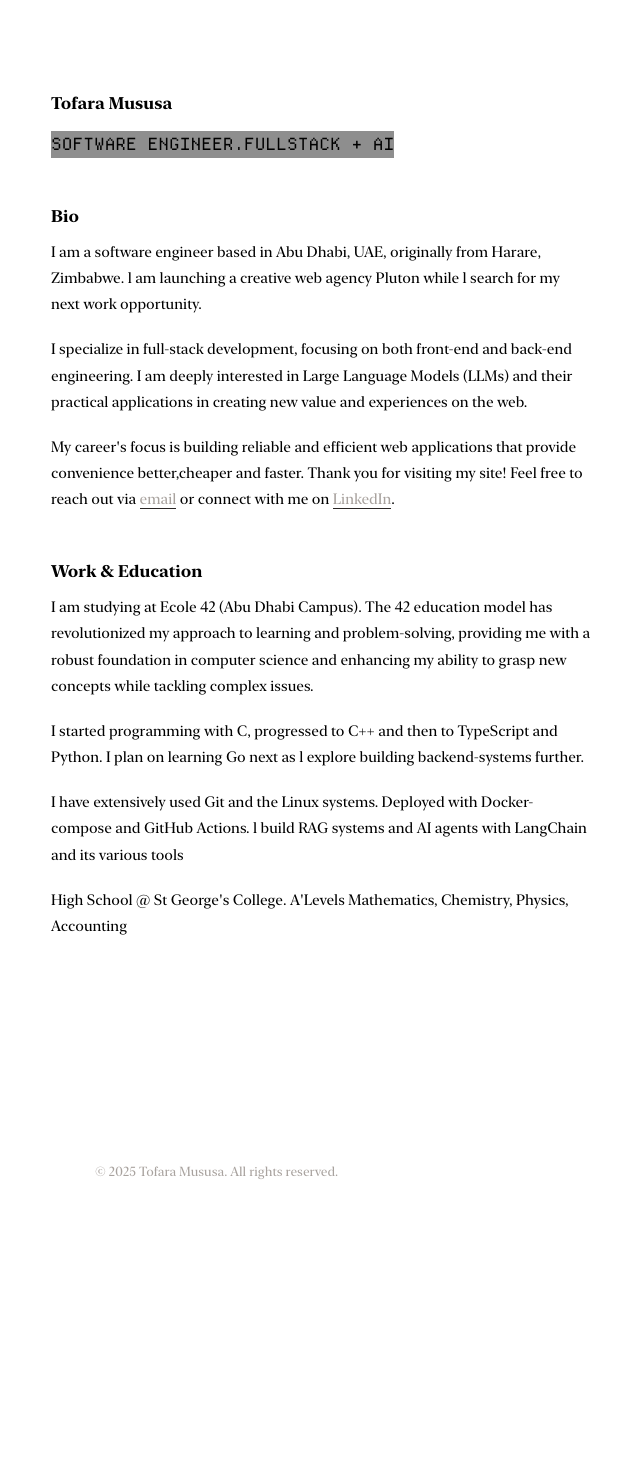
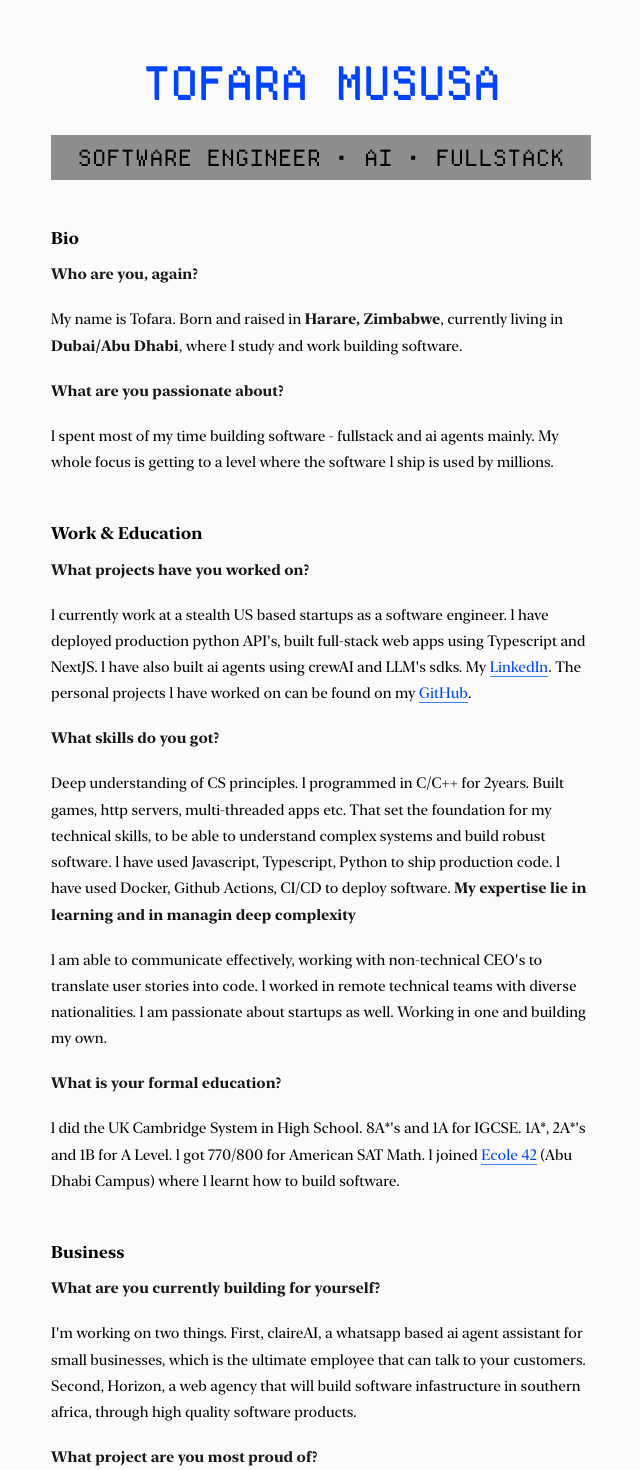
Before and after one commit to tofaramususa/tofaramususa.com, a Next.js app: page / in a window 1280 px wide. Shown: the top 1470 px of the page, without its empty margins (319-959 px from the left). Before the commit the page ends 1271 px from the top, so only its background shows below. Built offline with nearby package versions, Linux system fonts and the light colour scheme.

Commit message:
new look for reak

```diff
--- a/components/craft.tsx
+++ b/components/craft.tsx
@@ -1,61 +1,64 @@
-import * as React from "react"
+import * as React from "react";
 
-import Head from "next/head"
-import {type ClassValue,  clsx} from "clsx"
-import {twMerge} from "tailwind-merge"
+import Head from "next/head";
+import { type ClassValue, clsx } from "clsx";
+import { twMerge } from "tailwind-merge";
 
-export function cn(...inputs: ClassValue[])
-{
-	return twMerge(clsx(inputs))
+export function cn(...inputs: ClassValue[]) {
+  return twMerge(clsx(inputs));
 }
 
 type LayoutProps = {
-	children: React.ReactNode
-	className?: string
-}
+  children: React.ReactNode;
+  className?: string;
+};
 
-const Layout = ({children, className}: LayoutProps) => {
+const Layout = ({ children, className }: LayoutProps) => {
   return (
     <html
-		lang = "en"
+      lang="en"
       suppressHydrationWarning
       className={cn(
-			"no-scrollbar scroll-smooth antialised focus:scroll-auto", className)}
+        "no-scrollbar scroll-smooth antialised focus:scroll-auto",
+        className
+      )}
     >
       <Head>
-			<link rel="icon" href="/favicon.ico" sizes="any"/>
+        <link rel="icon" href="/favicon.ico" sizes="any" />
       </Head>
 
       {children}
     </html>
-	)
-}
+  );
+};
 
 type MainProps = {
-	children: React.ReactNode
-	className?: string
-}
+  children: React.ReactNode;
+  className?: string;
+};
 
-const Main = ({children, className} : MainProps) =>
-{
-	return(
-		<main className={cn(
+const Main = ({ children, className }: MainProps) => {
+  return (
+    <main
+      className={cn(
         // General Prose
         "prose:font-sans prose prose-neutral max-w-none text-black",
         // Prose Headings
-			"prose-headings:mt-8 prose-headings:text-lg prose-headings:font-semibold prose-headings:text-primary prose-h1:mt-0 prose-h1:prose-2xl prose-h2:mt-0 sm:prose-headings:mt-12 sm:prose-h1:mt-0 sm:prose-h2:mt-0 prose-h2:w-fit",
+        "prose-headings:mt-8 prose-headings:text-lg prose-headings:font-semibold prose-headings:text-primary prose-h1:mt-0 prose-h1:prose-2xl prose-h2:mt-0 sm:prose-headings:mt-12 sm:prose-h1:mt-0 sm:prose-h2:mt-0 prose-h2:w-fit prose-h2:mb-0",
         // Prose Paragraphs
         "prose-p:mb-0",
         // Prose Strong
         "prose-strong:font-semibold",
         // Inline Links
-			"prose-a:border-b prose-a:text-muted-foreground prose-a:no-underline prose-a:transition-all hover:prose-a:text-primary",
+		"prose-a:border-b prose-a:border-blue-500 prose-a:text-muted-foreground prose-a:no-underline prose-a:transition-all hover:prose-a:text-primary prose-a:[--tw-border-opacity:1] prose-a:[border-color:rgb(59,130,246,var(--tw-border-opacity))]",
         // Blockquotes
         "prose-blockquote:not-italic",
-			"pb-12 sm:pb-24", className
-		)}>
+        "pb-12 sm:pb-24",
+        className
+      )}
+    >
       {children}
     </main>
-	)
-}
-export {Layout, Main}
+  );
+};
+export { Layout, Main };
--- /dev/null
+++ b/src/app/components/Navbar.tsx
@@ -0,0 +1,22 @@
+import Link from "next/link";
+
+export const Navbar = () => {
+  return (
+    <nav className="mx-auto mt-12 mb-8 max-w-xl fade-in md:mt-16">
+      <div className="grid gap-2">
+        <div className="flex flex-col items-center justify-center">
+          <Link href="/">
+            <div
+              className="font-['Departure_Mono'] font-black text-blue text-4xl md:text-5xl tracking-tight leading-none transform hover:scale-105 transition-transform duration-200"
+              style={{ textShadow: "0.5px 0.5px 0px #0043ff" }}
+            >
+              TOFARA MUSUSA
+            </div>
+          </Link>
+        </div>
+      </div>
+    </nav>
+  );
+};
+
+export default Navbar;
--- a/src/app/globals.css
+++ b/src/app/globals.css
@@ -3,8 +3,6 @@
 @tailwind base;
 @tailwind components;
 @tailwind utilities;
-
-
 
 @layer base {
   :root {
@@ -30,6 +28,8 @@
 
     /* New color variables */
     --amber: #ffa133;
+    --blue: #0043ff;
+    --offwhite: #fbfbfb;
     --white: #ffffff;
     --pumpkin: #e47b1a;
     --flux: #c8be50;
@@ -63,7 +63,7 @@
 
     /* Apply colors to root */
     color: var(--fg);
-    background-color: var(--white);
+    background-color: var(--offwhite);
   }
 }
 
@@ -74,7 +74,7 @@
 
   body {
     color: var(--fg);
-    background-color: var(--white);
+    background-color: var(--offwhite);
   }
 
   html,
@@ -86,11 +86,27 @@
   ::selection,
   .light ::selection {
     color: var(--white);
-    background-color: var(--white);
+    background-color: var(--blue);
   }
 
   ::spelling-error {
     text-decoration: none;
+  }
+
+  /* Increase specificity for anchor elements */
+  a,
+  a:link,
+  a:visited {
+    color: var(--blue) !important;
+    text-decoration: none;
+    transition: color 0.2s ease;
+  }
+
+  a:hover,
+  a:active {
+    text-decoration: underline;
+    text-decoration-color: var(--blue) !important;
+    color: var(--blue) !important;
   }
 
   main {
@@ -98,14 +114,14 @@
     flex-direction: column;
     align-items: stretch;
     --fg: var(--black);
-    --bg: var(--white);
+    --bg: var(--offwhite);
     color: var(--fg);
     background-color: var(--bg);
   }
 
   main ::selection {
     color: var(--white);
-    background-color: var(--black);
+    background-color: var(--blue);
   }
 
   section {
@@ -119,12 +135,12 @@
     align-items: center;
     justify-content: space-between;
     padding: 44px;
-    background-color: var(--white);
+    background-color: var(--offwhite);
   }
 
   h2 {
-    font-size: 44px;
-    font-family:"Departure Mono", monospace;
+    font-size: clamp(0.7rem, 4vw, 44px);
+    font-family: "Departure Mono", monospace;
     font-weight: 700;
     font-style: bold;
     line-height: 1.1;
@@ -132,6 +148,7 @@
     background-color: var(--ash);
     line-height: 1;
     z-index: 1;
+    white-space: nowrap;
   }
 }
 
@@ -149,6 +166,23 @@
     /* Firefox */
   }
 
+  /* Header specific styling */
+  .header-title {
+    font-size: clamp(0.7rem, 3vw, 1rem) !important;
+    overflow: hidden !important;
+    text-overflow: ellipsis !important;
+  }
+
+  /* Bold heading with !important to override other styles */
+  .bold-header {
+    font-weight: 900 !important;
+    text-align: center !important;
+    width: 100% !important;
+    font-size: clamp(1.1rem, 3.5vw, 1.5rem) !important;
+    padding: 0.6rem !important;
+    line-height: 1.2 !important;
+  }
+
   .callout {
     color: var(--mud);
     border-left: 7px solid var(--mud);
@@ -160,7 +194,7 @@
 
   .callout::selection {
     color: var(--white);
-    background-color: var(--black);
+    background-color: var(--blue);
   }
 
   .inverse {
@@ -169,8 +203,8 @@
   }
 
   .inverse ::selection {
-    color: var(--black);
-    background-color: var(--clay);
+    color: var(--white);
+    background-color: var(--blue);
   }
 
   .maxwidth {
@@ -307,6 +341,14 @@
   }
 
   h2 {
-    font-size: 33px;
+    font-size: clamp(0.7rem, 4vw, 33px);
+  }
+
+  .bold-header.header-title {
+    font-size: clamp(0.8rem, 3vw, 1.1rem) !important;
+    padding: 0.35rem 0.75rem !important;
+    white-space: normal !important;
+    hyphens: auto !important;
+    line-height: 1.2 !important;
   }
 }
--- a/src/app/layout.tsx
+++ b/src/app/layout.tsx
@@ -10,6 +10,7 @@ import type { Metadata } from "next";
 import { Analytics } from "@vercel/analytics/react"; //need to find out what this is for
 
 import { Layout, Main } from "@/components/craft";
+import Navbar from "./components/Navbar";
 
 import { cn } from "@/lib/utils";
 import { CodeXml } from "lucide-react";
@@ -30,7 +31,8 @@ export default function RootLayout({ children }: RootLayoutProps) {
   return (
     <Layout>
       <body className={cn("m-6 text-lg antialiased text-color-black")}>
-        <Main className="fade-in-2 mx-auto mt-24 max-w-xl">{children}</Main>
+        <Navbar />
+        <Main className="fade-in-2 mx-auto mt-0 max-w-xl">{children}</Main>
         <Footer />
         <Analytics />
       </body>
@@ -38,22 +40,9 @@ export default function RootLayout({ children }: RootLayoutProps) {
   );
 }
 
-const Nav = () => {
-  return (
-    <nav className="mx-auto my-8 mb-24 max-w-xl fade-in md:my-24 md:md-36">
-      <div className="grid gap-6">
-        <div className="flex items-center justify-between">
-          <Link href="/">
-          </Link>
-        </div>
-      </div>
-    </nav>
-  );
-};
-
 const Footer = () => {
   return (
-    <footer className="text-sm fade-in-3 mx-auto mb-12  max-w-xl md:mt-24">
+    <footer className="text-sm fade-in-3 mx-auto mb-12  max-w-xl">
       <a
         href="https://www.linkedin.com/in/tofaramususa"
         target="_blank"
--- a/src/app/page.tsx
+++ b/src/app/page.tsx
@@ -1,37 +1,118 @@
-
-
 export default function Home() {
   return (
-		<div>
-			<h1>Tofara Mususa</h1>
-			<h2 className="">SOFTWARE ENGINEER.FULLSTACK + AI</h2>
-			{/* <Pages /> */}
+    <>
+      <h2 className="text-center mx-auto w-full bg-ash py-2 bold-header header-title">
+        <strong>SOFTWARE ENGINEER • AI • FULLSTACK</strong>
+      </h2>
+
       <h3>Bio</h3>
+
       <p>
-  I am a software engineer based in Abu Dhabi, UAE, originally from Harare, Zimbabwe. l am launching a creative web agency Pluton while l search for my next work opportunity.
+        <strong>Who are you, again?</strong>
       </p>
       <p>
-	I specialize in full-stack development, focusing on both front-end and back-end engineering. I am deeply interested in Large Language Models (LLMs) and their practical applications in creating new value and experiences on the web.
+        My name is Tofara. Born and raised in <strong>Harare, Zimbabwe</strong>,
+        currently living in <strong>Dubai/Abu Dhabi</strong>, where I study and
+        work building software.
+      </p>
+
+      <p>
+        <strong>What are you passionate about?</strong>
       </p>
       <p>
-  My career's focus is building reliable and efficient web applications that provide convenience better,cheaper and faster. Thank you for visiting my site! Feel free to reach out via <a href="mailto:tofaramususa07@gmail.com" target="_blank" className="link">email</a> or connect with me on <a href="https://www.linkedin.com/in/tofara-mususa" target="_blank" className="link">LinkedIn</a>.
+        l spent most of my time building software - fullstack and ai agents
+        mainly. My whole focus is getting to a level where the software l ship is used by millions.
       </p>
 
       <h3>Work & Education</h3>
-			<p> I am studying at Ecole 42 (Abu Dhabi Campus).
-				The 42 education model has revolutionized my approach to learning and problem-solving,
-				 providing me with a robust foundation in computer science and enhancing my ability to grasp
-				 new concepts while tackling complex issues.
+
+      <p>
+        <strong>What projects have you worked on?</strong>
       </p>
       <p>
-				I started programming with C, progressed to C++ and then to TypeScript and Python. I plan on learning Go next as l explore building backend-systems further. </p>
+        l currently work at a stealth US based startups as a software engineer.
+        l have deployed production python API's, built full-stack web apps using
+        Typescript and NextJS. l have also built ai agents using crewAI and
+        LLM's sdks. My{" "}
+        <a href="https://www.linkedin.com/in/tofara-mususa" target="_blank">
+          LinkedIn
+        </a>
+        . The personal projects l have worked on can be found on my{" "}
+        <a
+          href="https://github.com/tofaramususa?tab=repositories"
+          target="_blank"
+        >
+          GitHub
+        </a>
+        .
+      </p>
+
       <p>
-				I have extensively used Git and
-				the Linux systems. Deployed with Docker-compose and GitHub Actions.
-				l build RAG systems and AI agents with LangChain and its various tools</p>
+        <strong>What skills do you got?</strong>
+      </p>
       <p>
-				High School @ St George's College. A'Levels Mathematics, Chemistry, Physics, Accounting
+        Deep understanding of CS principles. l programmed in C/C++ for 2years.
+        Built games, http servers, multi-threaded apps etc. That set the
+        foundation for my technical skills, to be able to understand complex
+        systems and build robust software. l have used Javascript, Typescript,
+        Python to ship production code. l have used Docker, Github Actions,
+        CI/CD to deploy software.{" "}
+        <strong>
+          My expertise lie in learning and in managin deep complexity
+        </strong>
       </p>
-		</div>
+      <p>
+        l am able to communicate effectively, working with non-technical CEO's
+        to translate user stories into code. l worked in remote technical teams
+        with diverse nationalities. l am passionate about startups as well.
+        Working in one and building my own.
+      </p>
+      <p>
+        <strong>What is your formal education?</strong>
+      </p>
+      <p>
+        l did the UK Cambridge System in High School. 8A*'s and 1A for IGCSE.
+        1A*, 2A*'s and 1B for A Level. l got 770/800 for American SAT Math. l
+        joined{" "}
+        <a href="https://42.fr/en/homepage/" target="_blank">
+          Ecole 42
+        </a>{" "}
+        (Abu Dhabi Campus) where l learnt how to build software.
+      </p>
+      <h3>Business</h3>
+
+      <p>
+        <strong>What are you currently building for yourself?</strong>
+      </p>
+      <p>
+        I'm working on two things. First, claireAI, a whatsapp based ai agent
+        assistant for small businesses, which is the ultimate employee that can
+        talk to your customers. Second, Horizon, a web agency that will build
+        software infastructure in southern africa, through high quality software
+        products.
+      </p>
+
+      <p>
+        <strong>What project are you most proud of?</strong>
+      </p>
+      <p>
+        l cannot point to a specific one, but my most proud project is yet to
+        come. Watch this space.
+      </p>
+
+      <h3>Let's Talk</h3>
+      <p>
+        I'm always interested in collabrating and learning about your ideas .
+        Send me an{" "}
+        <a href="mailto:tofaramususa07@gmail.com" target="_blank">
+          email
+        </a>{" "}
+        or find me on{" "}
+        <a href="https://www.linkedin.com/in/tofara-mususa" target="_blank">
+          LinkedIn
+        </a>
+        .
+      </p>
+    </>
   );
 }
```
Also changed, not shown: tailwind.config.ts (+18 -0 lines), 1 other file (tests, documents, lock files or other folders). Lines whose indentation alone changed are shown as unchanged.
